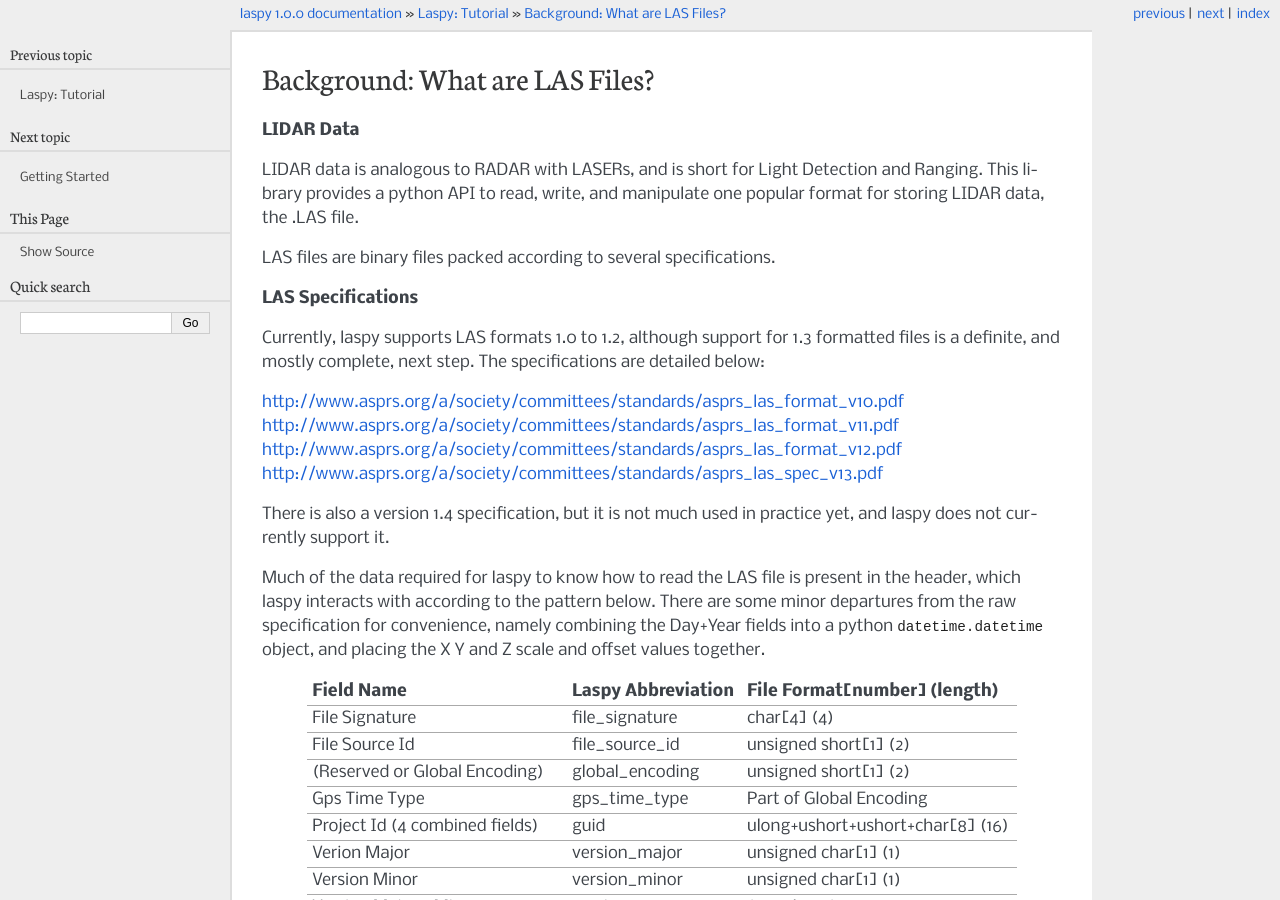
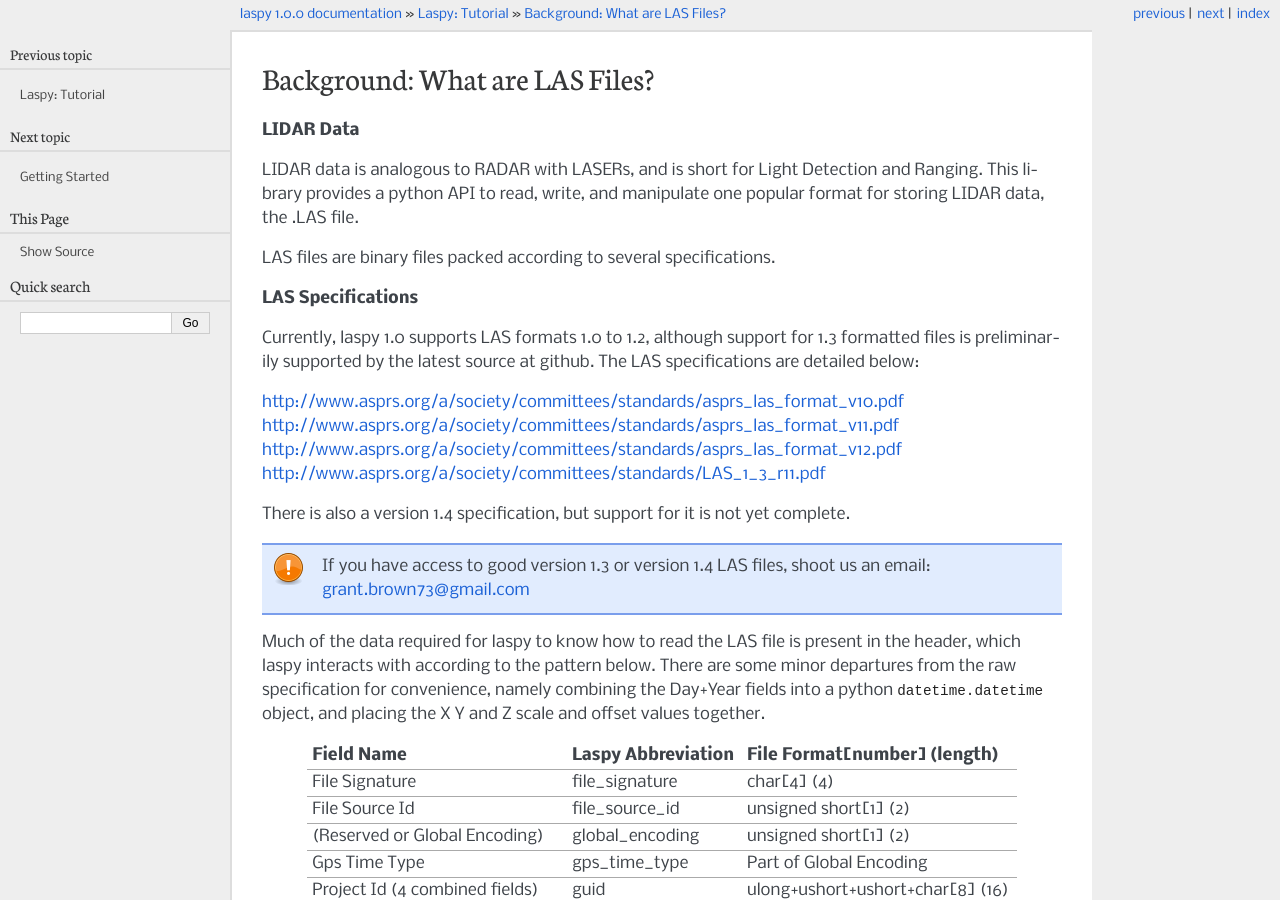
Before and after one commit to laspy/laspy, a Sphinx documentation site: the page built from doc/source/tut_background.rst, in a window 1280 px wide and 900 px high. Built offline with Sphinx 7.4.7, drawn with Linux system fonts in a browser that asks for light colours; formulas are drawn with MathJax 3; pages that are not in the unit, such as notebooks, are missing from menus.

Commit message:
update documentation to reflect new features

```diff
--- a/doc/source/tut_background.rst
+++ b/doc/source/tut_background.rst
@@ -11,16 +11,19 @@
 
 **LAS Specifications**
 
-Currently, laspy supports LAS formats 1.0 to 1.2, although support for 1.3 formatted files
-is a definite, and mostly complete, next step. The specifications are detailed below:
+Currently, laspy 1.0 supports LAS formats 1.0 to 1.2, although support for 1.3 formatted files
+is preliminarily supported by the latest source at github. The LAS specifications are detailed below:
 
 http://www.asprs.org/a/society/committees/standards/asprs_las_format_v10.pdf
 http://www.asprs.org/a/society/committees/standards/asprs_las_format_v11.pdf
 http://www.asprs.org/a/society/committees/standards/asprs_las_format_v12.pdf
-http://www.asprs.org/a/society/committees/standards/asprs_las_spec_v13.pdf
+http://www.asprs.org/a/society/committees/standards/LAS_1_3_r11.pdf
 
-There is also a version 1.4 specification, but it is not much used in practice yet, and laspy does not
-currently support it.
+There is also a version 1.4 specification, but support for it is not yet complete.
+
+.. note::
+    If you have access to good version 1.3 or version 1.4 LAS files, shoot us an email:
+    grant.brown73@gmail.com
 
 Much of the data required for laspy to know how to read the LAS file is present
 in the header, which laspy interacts with according to the pattern below. There are
```
